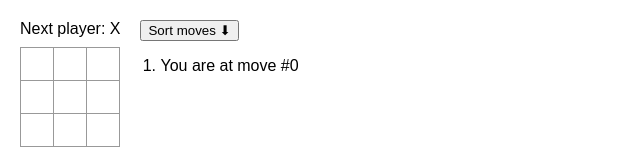
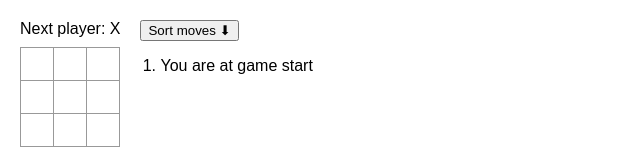
Before and after one commit to Celian4862/tic-tac-toe-react, a React (Vite) app: page / in a window 1280 px wide. Shown: the top 160 px of the page, without its empty margins (0-640 px from the left). Built offline with nearby package versions, Linux system fonts and the light colour scheme.

Commit message:
Modified the history list to display "You are at game start" if the current move is move #0

```diff
--- a/src/App.tsx
+++ b/src/App.tsx
@@ -52,7 +52,11 @@ export default function Game() {
           {historyCopy.map((history_i) => (
             <li key={history_i.move}>
               {history_i.move === currentMove ? (
-                "You are at move #" + history_i.move
+                history_i.move === 0 ? (
+                  "You are at game start"
+                ) : (
+                  "You are at move #" + history_i.move
+                )
               ) : (
                 <button onClick={() => jumpTo(history_i.move)}>
                   {history_i.move > 0
```
